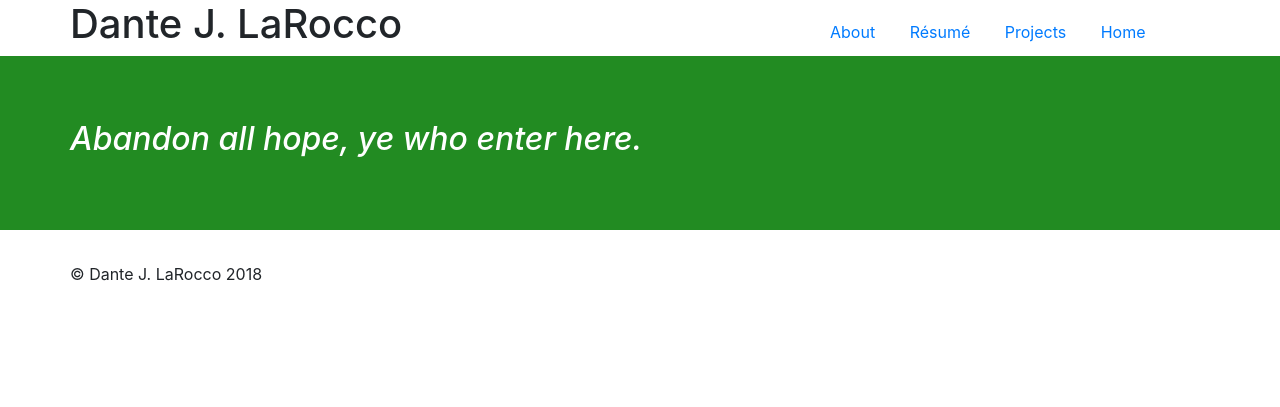
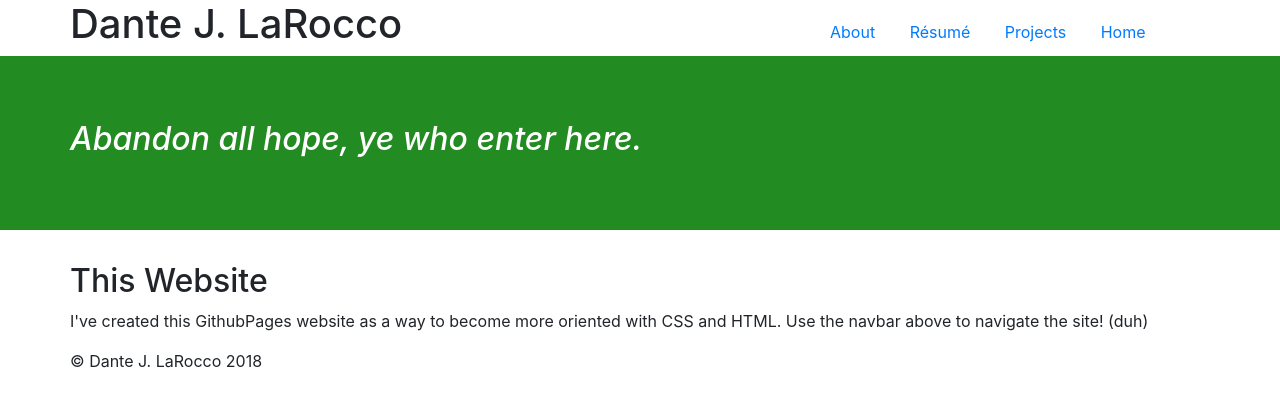
Before and after one commit to dantejlarocco/dantejlarocco.github.io, a Jekyll site: the page built from index.md, in a window 1280 px wide. Shown: the top 407 px of the page. Built offline with Jekyll 4.4.1, drawn with Linux system fonts in a browser that asks for light colours; our own code applies the rules of GitHub Pages for plain Markdown files.

Commit message:
add more text

```diff
--- a/_layouts/default.html
+++ b/_layouts/default.html
@@ -29,6 +29,13 @@
       </div>
     </section>
 
+    <section class="container">
+      <div class="row">
+        <h2>This Website</h2>
+        <p>I've created this GithubPages website as a way to become more oriented with CSS and HTML. Use the navbar above to navigate the site! (duh)</p>
+      </div>
+    </section>
+
     <footer class="container">
       <div class="row">
         <p class="col-sm-4 row text-center">&copy; Dante J. LaRocco 2018</p>
```
